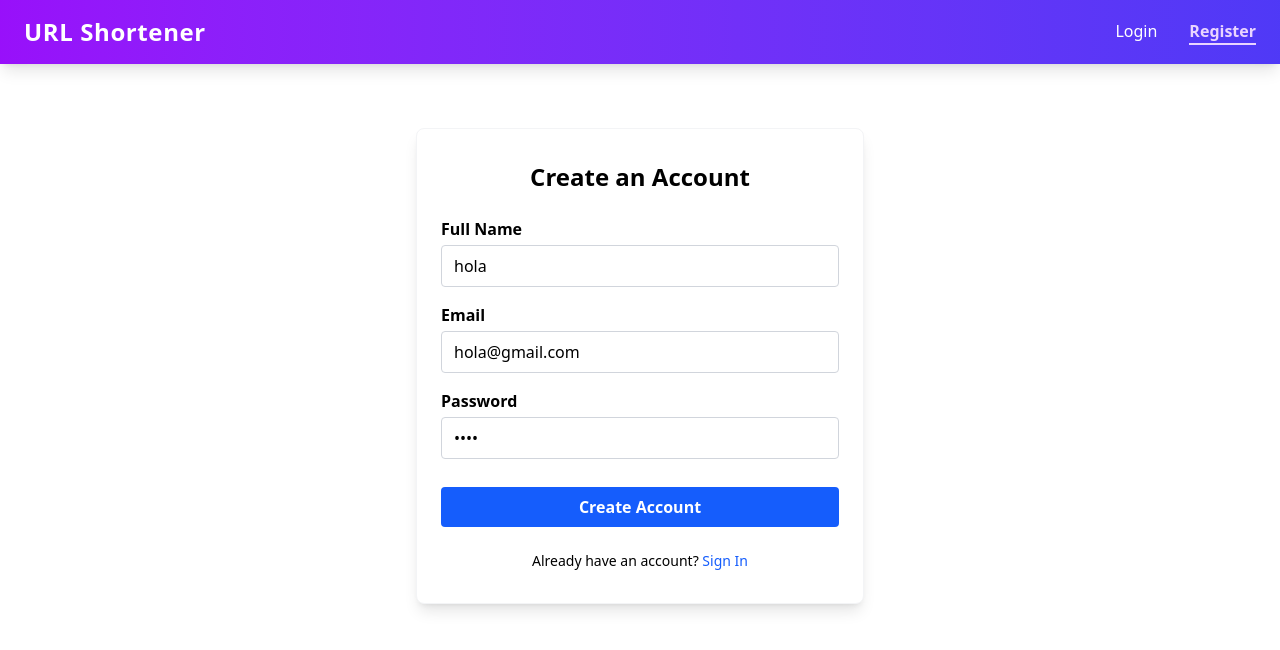
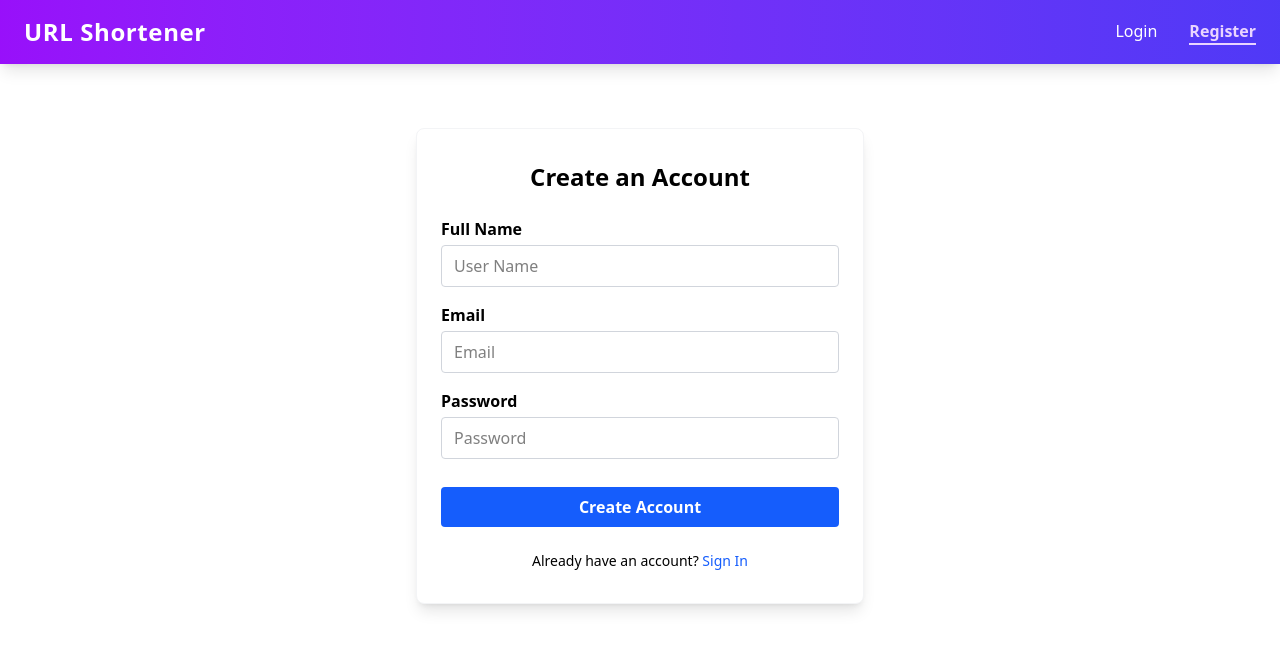
Before and after one commit to hanuvadlamudi/Url-Shortner, a React (Vite) app in the folder frontend/: page /register in a window 1280 px wide. Shown: the top 650 px of the page. Built offline with nearby package versions, Linux system fonts and the light colour scheme; no server answers.

Commit message:
default input changes

```diff
--- a/frontend/src/components/LoginForm.jsx
+++ b/frontend/src/components/LoginForm.jsx
@@ -8,8 +8,8 @@ import { login } from '../store/slice/Auth.slice';
 
 const LoginForm = () => {
 
-  const [email, setEmail] = useState('hola@gmail.com');
-  const [password, setPassword] = useState('hola');
+  const [email, setEmail] = useState();
+  const [password, setPassword] = useState();
   const navigate = useNavigate();
 
   const dispatch = useDispatch();
--- a/frontend/src/components/RegisterForm.jsx
+++ b/frontend/src/components/RegisterForm.jsx
@@ -7,9 +7,9 @@ import { useDispatch } from 'react-redux';
 import { useNavigate } from 'react-router-dom';
 
 const RegisterForm = () => {
-  const [fullName, setFullName] = useState('hola');
-  const [email, setEmail] = useState('hola@gmail.com');
-  const [password, setPassword] = useState('hola');
+  const [fullName, setFullName] = useState();
+  const [email, setEmail] = useState();
+  const [password, setPassword] = useState();
 
   const auth = useSelector((state) => state.auth);
   const dispatch = useDispatch();
```
